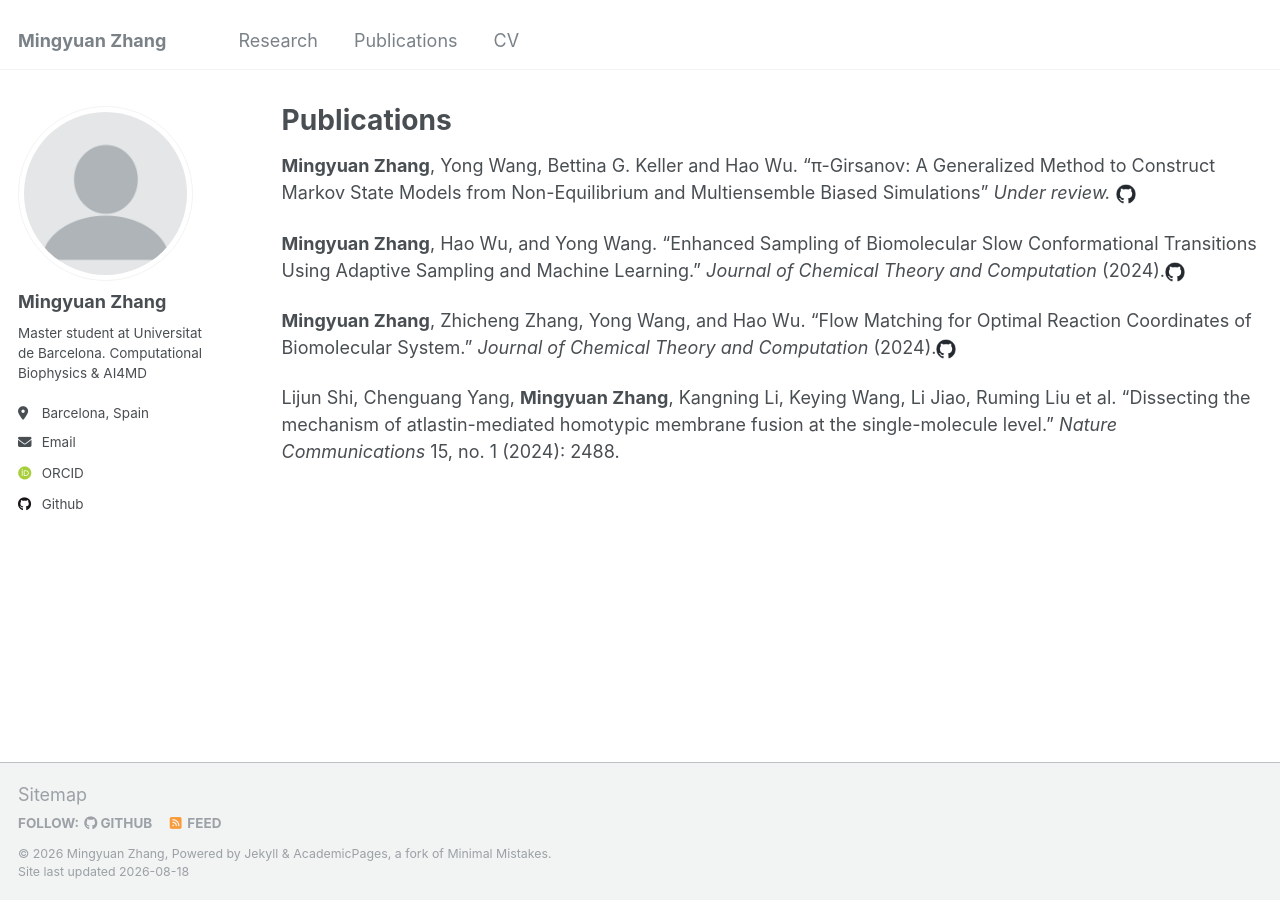
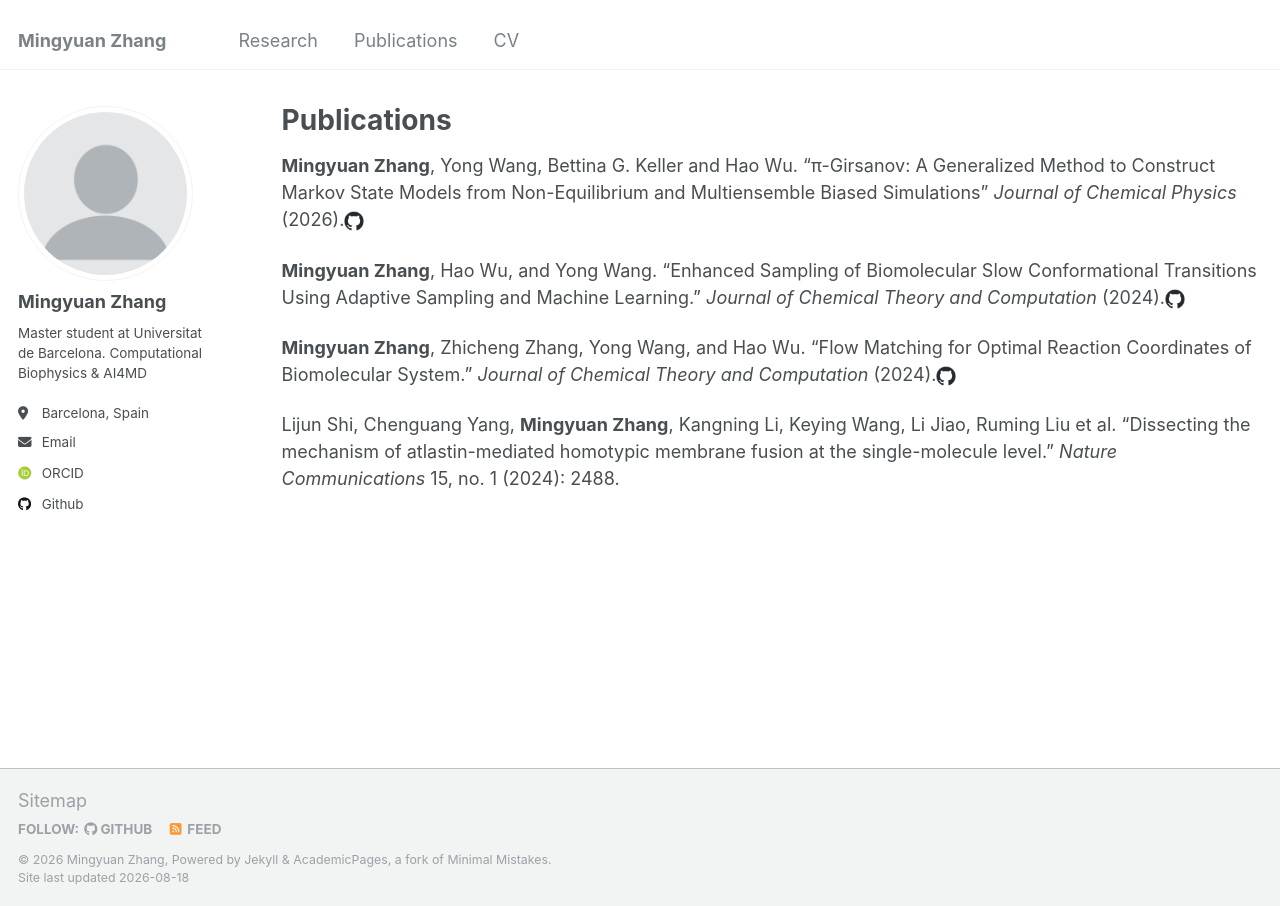
Before and after one commit to Mingyuan00/Mingyuan00.github.io, a Jekyll site: the page built from _pages/publications.md, in a window 1280 px wide. Built offline with Jekyll 4.4.1, drawn with Linux system fonts in a browser that asks for light colours; some web fonts are replaced.

Commit message:
Update publications.md

```diff
--- a/_pages/publications.md
+++ b/_pages/publications.md
@@ -5,7 +5,7 @@ permalink: /publications/
 author_profile: true
 ---
 **Mingyuan Zhang**, Yong Wang, Bettina G. Keller and Hao Wu. "π-Girsanov: A Generalized Method to Construct Markov State Models from
-Non-Equilibrium and Multiensemble Biased Simulations" *Under review.* [<img src="/images/github-mark.png" width="20" height="20">](https://github.com/Mingyuan00/Pi-Girsanov)
+Non-Equilibrium and Multiensemble Biased Simulations" *Journal of Chemical Physics* (2026).[<img src="/images/github-mark.png" width="20" height="20">](https://github.com/Mingyuan00/Pi-Girsanov)
 
 **Mingyuan Zhang**, Hao Wu, and Yong Wang. "Enhanced Sampling of Biomolecular Slow Conformational Transitions Using Adaptive Sampling and Machine Learning." *Journal of Chemical Theory and Computation* (2024).[<img src="/images/github-mark.png" width="20" height="20">](https://github.com/Mingyuan00/Adaptive_Sampling_for_OPES)
 
```
